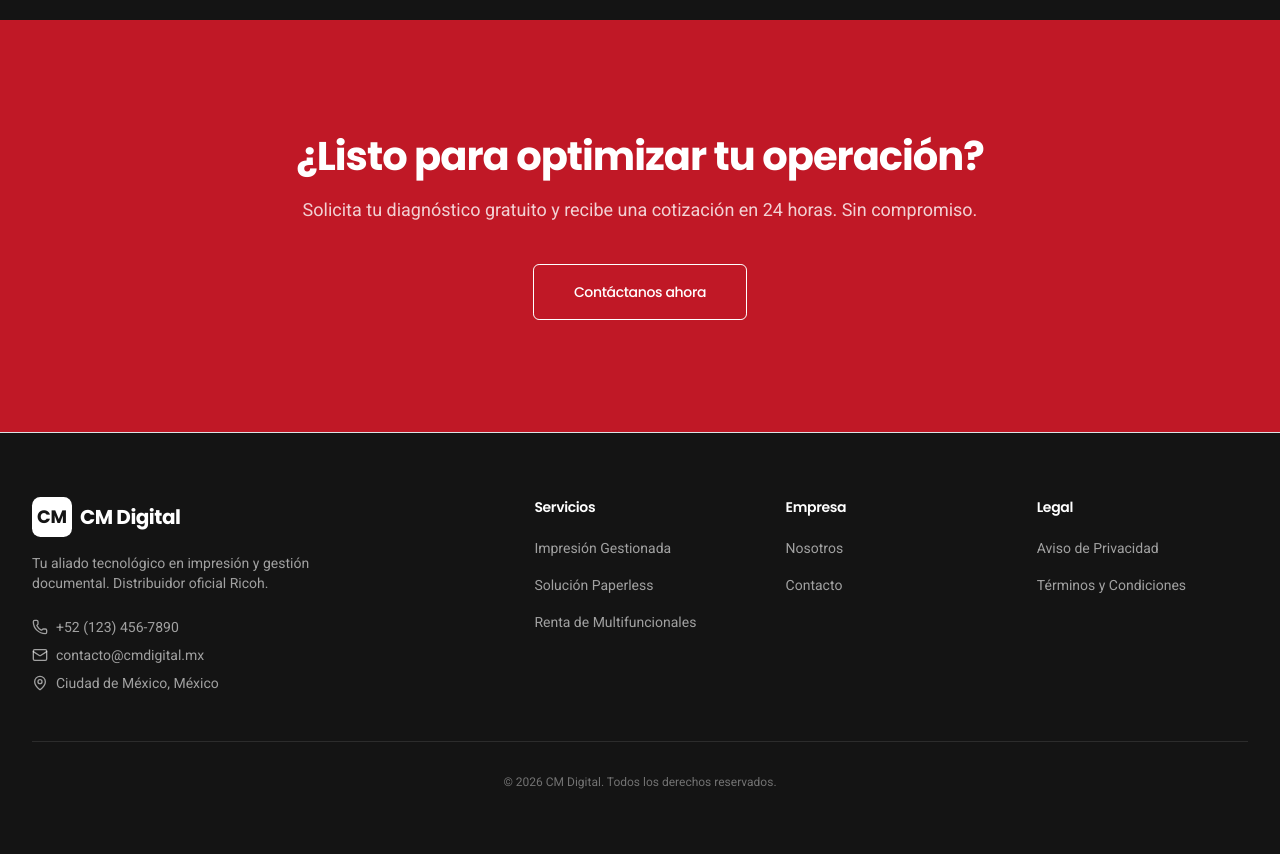
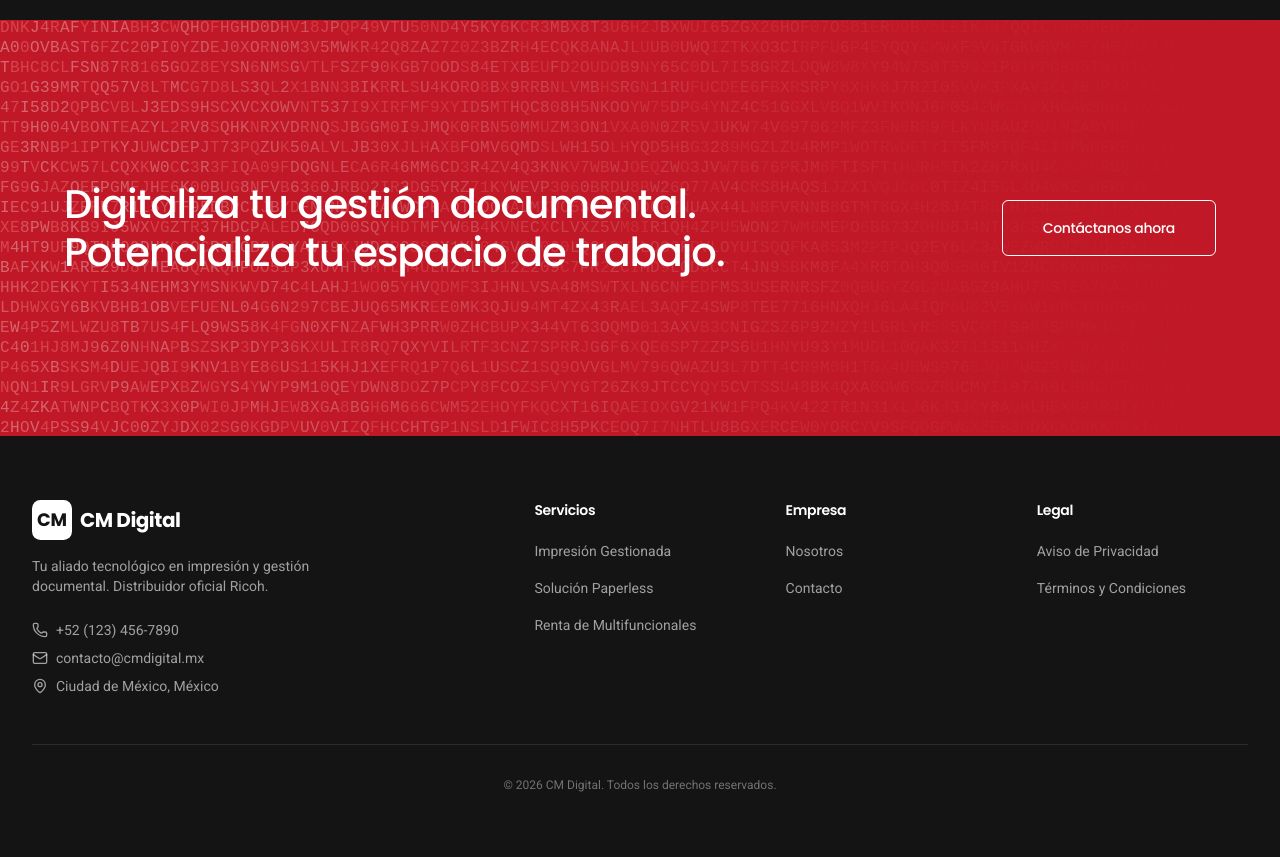
Before and after one commit to pablocrramos/cmmty-landing-page, a Next.js app: page / in a window 1280 px wide. Shown: the part 4600-5457 px from the top of the page. Built offline with nearby package versions, Linux system fonts and the light colour scheme.

Commit message:
reworked CTA section

```diff
--- /dev/null
+++ b/src/components/atoms/LetterGlitch.tsx
@@ -0,0 +1,241 @@
+"use client";
+
+import { useRef, useEffect } from "react";
+
+interface LetterGlitchProps {
+  glitchColors?: string[];
+  glitchSpeed?: number;
+  centerVignette?: boolean;
+  outerVignette?: boolean;
+  smooth?: boolean;
+  characters?: string;
+}
+
+export function LetterGlitch({
+  glitchColors = ["#2b4539", "#61dca3", "#61b3dc"],
+  glitchSpeed = 50,
+  centerVignette = false,
+  outerVignette = true,
+  smooth = true,
+  characters = "ABCDEFGHIJKLMNOPQRSTUVWXYZ!@#$&*()-_+=/[]{};:<>.,0123456789",
+}: LetterGlitchProps) {
+  const canvasRef = useRef<HTMLCanvasElement | null>(null);
+  const animationRef = useRef<number | null>(null);
+  const letters = useRef<
+    {
+      char: string;
+      color: string;
+      targetColor: string;
+      colorProgress: number;
+    }[]
+  >([]);
+  const grid = useRef({ columns: 0, rows: 0 });
+  const context = useRef<CanvasRenderingContext2D | null>(null);
+  const lastGlitchTime = useRef(Date.now());
+
+  const lettersAndSymbols = Array.from(characters);
+
+  const fontSize = 16;
+  const charWidth = 10;
+  const charHeight = 20;
+
+  const getRandomChar = () =>
+    lettersAndSymbols[Math.floor(Math.random() * lettersAndSymbols.length)];
+
+  const getRandomColor = () =>
+    glitchColors[Math.floor(Math.random() * glitchColors.length)];
+
+  const hexToRgb = (hex: string) => {
+    const shorthandRegex = /^#?([a-f\d])([a-f\d])([a-f\d])$/i;
+    hex = hex.replace(shorthandRegex, (_m, r, g, b) => r + r + g + g + b + b);
+    const result = /^#?([a-f\d]{2})([a-f\d]{2})([a-f\d]{2})$/i.exec(hex);
+    return result
+      ? {
+          r: parseInt(result[1], 16),
+          g: parseInt(result[2], 16),
+          b: parseInt(result[3], 16),
+        }
+      : null;
+  };
+
+  const interpolateColor = (
+    start: { r: number; g: number; b: number },
+    end: { r: number; g: number; b: number },
+    factor: number,
+  ) => {
+    const result = {
+      r: Math.round(start.r + (end.r - start.r) * factor),
+      g: Math.round(start.g + (end.g - start.g) * factor),
+      b: Math.round(start.b + (end.b - start.b) * factor),
+    };
+    return `rgb(${result.r}, ${result.g}, ${result.b})`;
+  };
+
+  const calculateGrid = (width: number, height: number) => ({
+    columns: Math.ceil(width / charWidth),
+    rows: Math.ceil(height / charHeight),
+  });
+
+  const initializeLetters = (columns: number, rows: number) => {
+    grid.current = { columns, rows };
+    const totalLetters = columns * rows;
+    letters.current = Array.from({ length: totalLetters }, () => ({
+      char: getRandomChar(),
+      color: getRandomColor(),
+      targetColor: getRandomColor(),
+      colorProgress: 1,
+    }));
+  };
+
+  const drawLetters = () => {
+    if (!context.current || letters.current.length === 0) return;
+    const ctx = context.current;
+    const { width, height } = canvasRef.current!.getBoundingClientRect();
+    ctx.clearRect(0, 0, width, height);
+    ctx.font = `${fontSize}px monospace`;
+    ctx.textBaseline = "top";
+
+    letters.current.forEach((letter, index) => {
+      const x = (index % grid.current.columns) * charWidth;
+      const y = Math.floor(index / grid.current.columns) * charHeight;
+      ctx.fillStyle = letter.color;
+      ctx.fillText(letter.char, x, y);
+    });
+  };
+
+  const resizeCanvas = () => {
+    const canvas = canvasRef.current;
+    if (!canvas) return;
+    const parent = canvas.parentElement;
+    if (!parent) return;
+
+    const dpr = window.devicePixelRatio || 1;
+    const rect = parent.getBoundingClientRect();
+
+    canvas.width = rect.width * dpr;
+    canvas.height = rect.height * dpr;
+    canvas.style.width = `${rect.width}px`;
+    canvas.style.height = `${rect.height}px`;
+
+    if (context.current) {
+      context.current.setTransform(dpr, 0, 0, dpr, 0, 0);
+    }
+
+    const { columns, rows } = calculateGrid(rect.width, rect.height);
+    initializeLetters(columns, rows);
+    drawLetters();
+  };
+
+  const updateLetters = () => {
+    if (!letters.current || letters.current.length === 0) return;
+    const updateCount = Math.max(1, Math.floor(letters.current.length * 0.05));
+    for (let i = 0; i < updateCount; i++) {
+      const index = Math.floor(Math.random() * letters.current.length);
+      if (!letters.current[index]) continue;
+      letters.current[index].char = getRandomChar();
+      letters.current[index].targetColor = getRandomColor();
+      if (!smooth) {
+        letters.current[index].color = letters.current[index].targetColor;
+        letters.current[index].colorProgress = 1;
+      } else {
+        letters.current[index].colorProgress = 0;
+      }
+    }
+  };
+
+  const handleSmoothTransitions = () => {
+    let needsRedraw = false;
+    letters.current.forEach((letter) => {
+      if (letter.colorProgress < 1) {
+        letter.colorProgress += 0.05;
+        if (letter.colorProgress > 1) letter.colorProgress = 1;
+        const startRgb = hexToRgb(letter.color);
+        const endRgb = hexToRgb(letter.targetColor);
+        if (startRgb && endRgb) {
+          letter.color = interpolateColor(
+            startRgb,
+            endRgb,
+            letter.colorProgress,
+          );
+          needsRedraw = true;
+        }
+      }
+    });
+    if (needsRedraw) drawLetters();
+  };
+
+  const animate = () => {
+    const now = Date.now();
+    if (now - lastGlitchTime.current >= glitchSpeed) {
+      updateLetters();
+      drawLetters();
+      lastGlitchTime.current = now;
+    }
+    if (smooth) handleSmoothTransitions();
+    animationRef.current = requestAnimationFrame(animate);
+  };
+
+  useEffect(() => {
+    const canvas = canvasRef.current;
+    if (!canvas) return;
+    context.current = canvas.getContext("2d");
+    resizeCanvas();
+    animate();
+
+    let resizeTimeout: ReturnType<typeof setTimeout>;
+    const handleResize = () => {
+      clearTimeout(resizeTimeout);
+      resizeTimeout = setTimeout(() => {
+        cancelAnimationFrame(animationRef.current as number);
+        resizeCanvas();
+        animate();
+      }, 100);
+    };
+
+    window.addEventListener("resize", handleResize);
+    return () => {
+      cancelAnimationFrame(animationRef.current!);
+      window.removeEventListener("resize", handleResize);
+    };
+    // eslint-disable-next-line react-hooks/exhaustive-deps
+  }, [glitchSpeed, smooth]);
+
+  return (
+    <div
+      style={{
+        position: "relative",
+        width: "100%",
+        height: "100%",
+        backgroundColor: "transparent",
+        overflow: "hidden",
+      }}
+    >
+      <canvas
+        ref={canvasRef}
+        style={{ display: "block", width: "100%", height: "100%" }}
+      />
+      {outerVignette && (
+        <div
+          style={{
+            position: "absolute",
+            inset: 0,
+            pointerEvents: "none",
+            background:
+              "radial-gradient(circle, rgba(0,0,0,0) 60%, rgba(0,0,0,1) 100%)",
+          }}
+        />
+      )}
+      {centerVignette && (
+        <div
+          style={{
+            position: "absolute",
+            inset: 0,
+            pointerEvents: "none",
+            background:
+              "radial-gradient(circle, rgba(0,0,0,0.8) 0%, rgba(0,0,0,0) 60%)",
+          }}
+        />
+      )}
+    </div>
+  );
+}
--- a/src/components/organisms/Footer.tsx
+++ b/src/components/organisms/Footer.tsx
@@ -19,7 +19,7 @@ const footerLinks = {
 
 export function Footer() {
   return (
-    <footer className="border-border bg-foreground border-t px-4 py-12 lg:px-8 lg:py-16">
+    <footer className="border-border bg-foreground px-4 py-12 lg:px-8 lg:py-16">
       <div className="mx-auto max-w-7xl">
         <div className="grid gap-10 sm:grid-cols-2 lg:grid-cols-5">
           {/* Brand column */}
--- a/src/components/sections/CtaBanner.tsx
+++ b/src/components/sections/CtaBanner.tsx
@@ -1,17 +1,46 @@
+"use client";
+
 import { Button } from "@/components/ui/button";
+import { LetterGlitch } from "@/components/atoms/LetterGlitch";
 
 export function CtaBanner() {
   return (
-    <section id="contacto" className="bg-primary px-4 py-20 lg:px-8 lg:py-28">
-      <div className="mx-auto max-w-3xl text-center">
-        <h2 className="text-primary-foreground">
-          ¿Listo para optimizar tu operación?
-        </h2>
-        <p className="text-primary-foreground/80 mt-4 text-lg">
-          Solicita tu diagnóstico gratuito y recibe una cotización en 24 horas.
-          Sin compromiso.
-        </p>
-        <div className="mt-10">
+    <section
+      id="contacto"
+      className="bg-primary relative overflow-hidden px-4 py-28 lg:px-8 lg:py-40"
+    >
+      {/* LetterGlitch background — fades from left to right */}
+      <div
+        className="pointer-events-none absolute inset-0"
+        style={{
+          maskImage:
+            "linear-gradient(to right, rgba(0,0,0,0.35) 0%, rgba(0,0,0,0.2) 40%, rgba(0,0,0,0.05) 70%, transparent 100%)",
+          WebkitMaskImage:
+            "linear-gradient(to right, rgba(0,0,0,0.35) 0%, rgba(0,0,0,0.2) 40%, rgba(0,0,0,0.05) 70%, transparent 100%)",
+        }}
+      >
+        <LetterGlitch
+          glitchColors={["#ff9999", "#ffcccc", "#ffffff"]}
+          glitchSpeed={60}
+          outerVignette={false}
+          smooth
+          characters="ABCDEFGHIJKLMNOPQRSTUVWXYZ0123456789"
+        />
+      </div>
+
+      {/* Content */}
+      <div className="relative mx-auto flex max-w-6xl flex-col gap-10 lg:flex-row lg:items-center lg:justify-between">
+        {/* Left: heading + subtext */}
+        <div className="max-w-2xl">
+          <h2 className="text-primary-foreground font-heading font-medium">
+            Digitaliza tu gestión documental.
+            <br />
+            Potencializa tu espacio de trabajo.
+          </h2>
+        </div>
+
+        {/* Right: CTA button */}
+        <div className="shrink-0">
           <Button
             variant="alternate"
             className="border-primary-foreground text-primary-foreground hover:border-primary-foreground hover:bg-primary-foreground hover:text-primary hover:shadow-[inset_0_0_0_1px_var(--color-primary-foreground)]"
```
